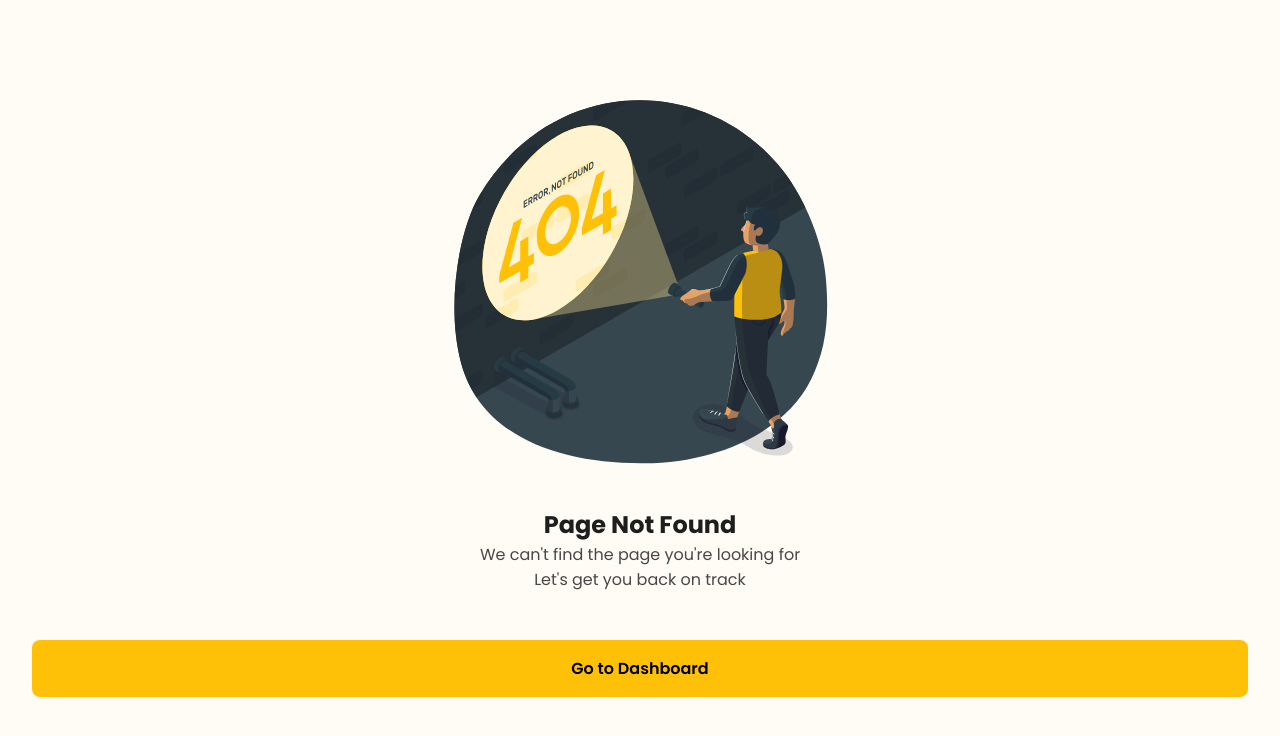
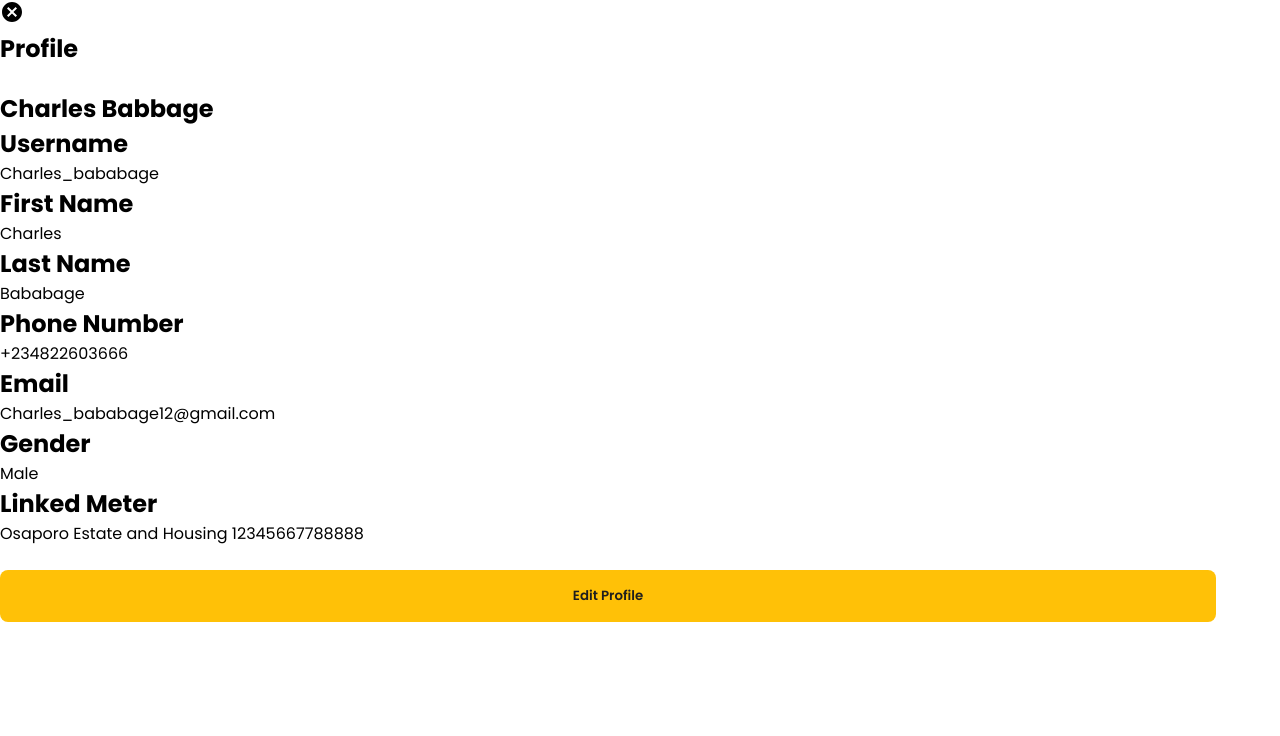
Before and after one commit to mrauthentik/pawa, a React (Vite) app in the folder pawa-sure/: page /profile in a window 1280 px wide. Before the commit this address had no page. Shown: the top 736 px of the page. Built offline with nearby package versions, Linux system fonts and the light colour scheme.

Commit message:
Refactor code structure for improved readability and maintainability

```diff
--- /dev/null
+++ b/pawa-sure/src/Components/Profile.tsx
@@ -0,0 +1,48 @@
+import { Cancel } from '@mui/icons-material'
+import { useNavigate, Link } from 'react-router-dom'
+import React from 'react'
+
+
+const details = [
+    {title: 'Username', item:'Charles_bababage'},
+    {title: 'First Name', item:'Charles'},
+    {title: 'Last Name', item:'Bababage'},
+    {title: 'Phone Number', item:'+234822603666'},
+    {title: 'Email', item:'Charles_bababage12@gmail.com'},
+    {title: 'Gender', item:'Male'},
+    {title: 'Linked Meter', item:'Osaporo Estate and Housing \n 12345667788888'},
+]
+
+const Profile:React.FC = () => {
+    const navigate = useNavigate()
+    const handleCancel = () => {
+        navigate('/dashboard')
+    }
+  return (
+    <div className='Profile'>
+       <div className="header">
+        <div className="cancel" onClick={handleCancel}>
+        <Cancel />
+        </div>
+         <h2>Profile</h2>
+       </div>
+       <div className="img-holder">
+        <img src="" alt="" />
+        <div className="name">
+            <h2>Charles Babbage</h2>
+        </div>
+       </div>
+       <div className="profile-list">
+         {details.map((items, index)=>(
+            <div className='profile-items' key={index}>
+               <div className="title"><h2>{items.title}</h2></div>
+               <div className="items"><p>{items.item}</p></div>
+            </div>
+         ))}
+       </div>
+       <button><Link to='/edit-profile' className='link'> Edit Profile</Link></button>
+    </div>
+  )
+}
+
+export default Profile
--- a/pawa-sure/src/Router/router.tsx
+++ b/pawa-sure/src/Router/router.tsx
@@ -10,6 +10,7 @@ import NotFound from '../Components/NotFound'
 import OnboardingSlider from '../Components/onBoardingSlider'
 import UserDashboard from '../Components/UserDashboard'
 import Settings from '../Components/Settings'
+import Profile from '../Components/Profile'
 
 
 
@@ -55,6 +56,10 @@ const router = createBrowserRouter([
         element: <Settings />
     },
     {
+        path:'/profile',
+        element: <Profile />
+    },
+    {
         path:'*',
         element: <NotFound />
     },
```
Also changed, not shown: pawa-sure/src/assets/images/profile-img.svg (added).
